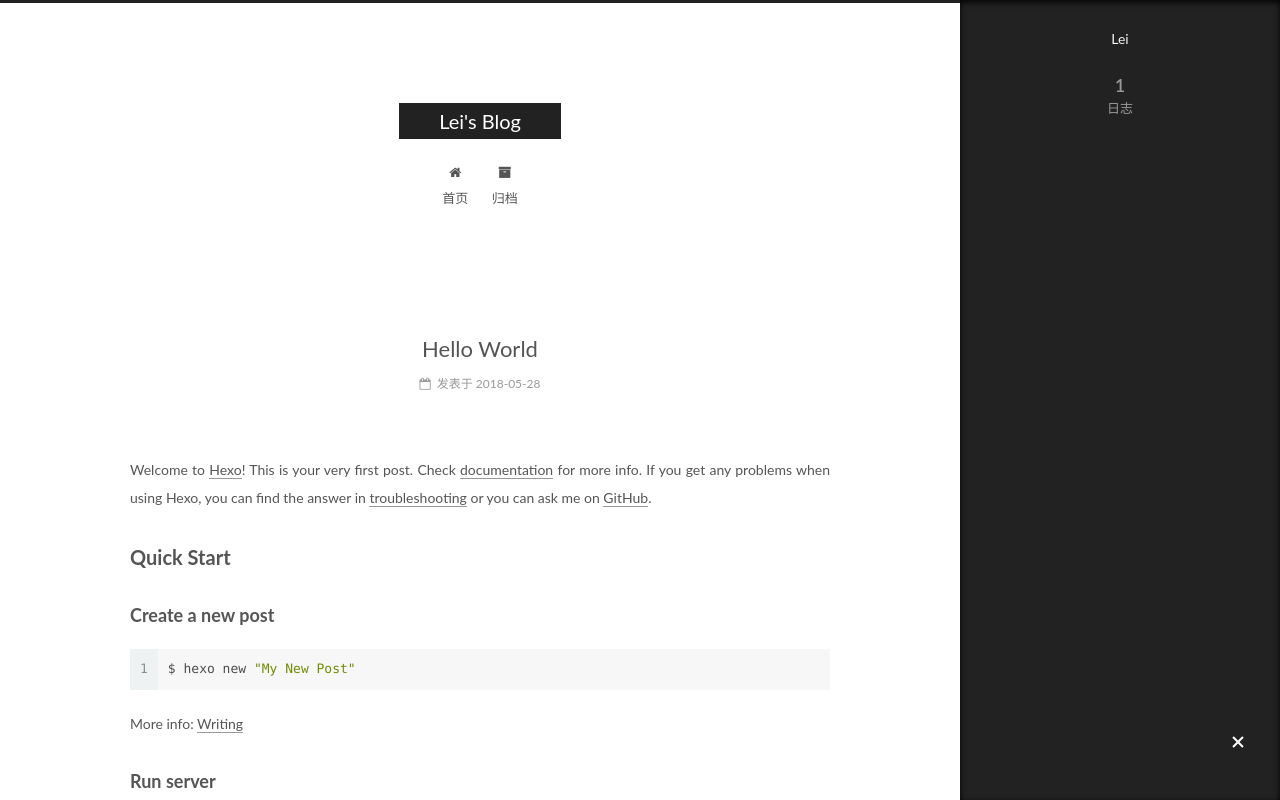
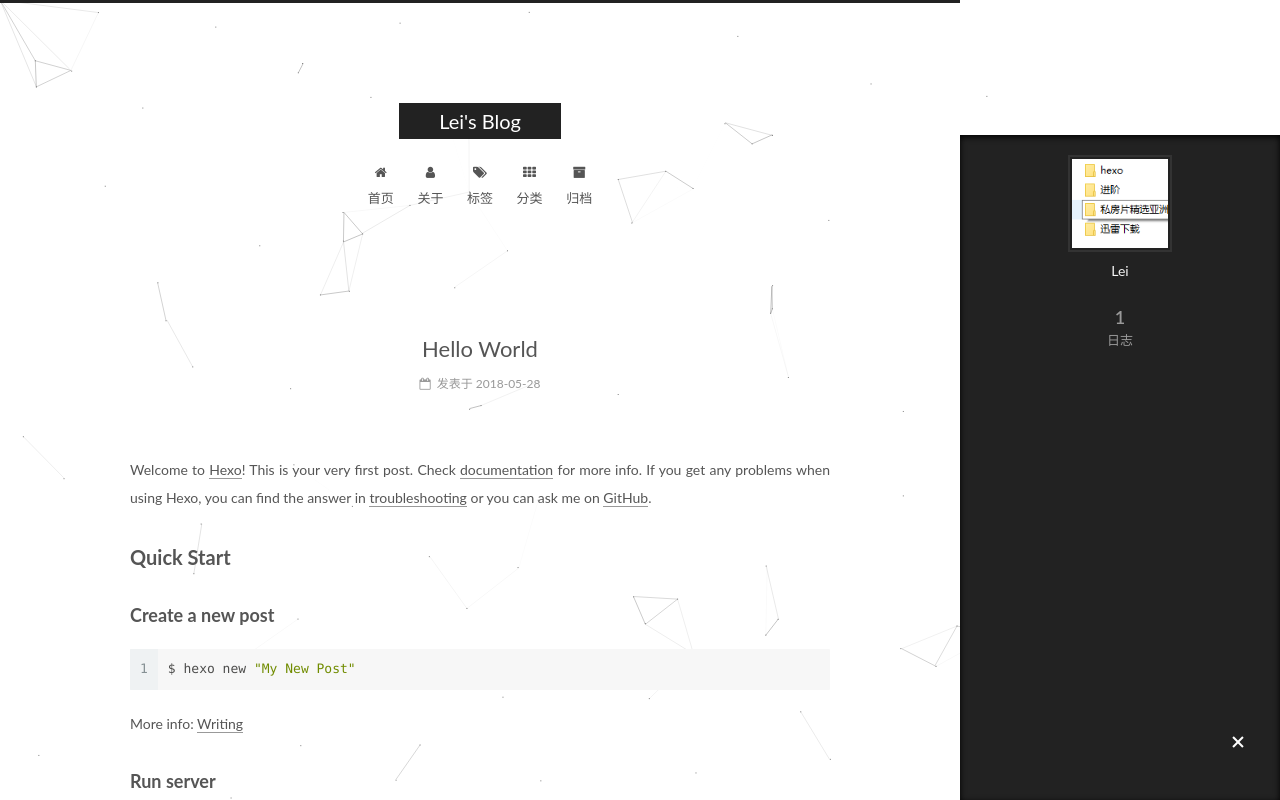
Before and after one commit to shyblack/shyblack.github.io, a plain HTML site: page index.html in a window 1280 px wide. Both pictures are taken after a click on the element 1238 px from the left and 743 px from the top of the page. Shown: the top 800 px of the page. Drawn offline with Linux system fonts and the light colour scheme.

Commit message:
Site updated: 2018-05-28 13:21:44

```diff
--- a/2018/05/28/hello-world/index.html
+++ b/2018/05/28/hello-world/index.html
@@ -5,7 +5,7 @@
 
 
 
-<html class="theme-next muse use-motion" lang="zh-Hans">
+<html class="theme-next gemini use-motion" lang="zh-Hans">
 <head>
   <meta charset="UTF-8"/>
 <meta http-equiv="X-UA-Compatible" content="IE=edge" />
@@ -13,6 +13,13 @@
 <meta name="theme-color" content="#222">
 
 
+
+
+
+
+
+  <script src="/lib/pace/pace.min.js?v=1.0.2"></script>
+  <link href="/lib/pace/pace-theme-minimal.min.css?v=1.0.2" rel="stylesheet">
 
 
 
@@ -97,7 +104,7 @@
   var NexT = window.NexT || {};
   var CONFIG = {
     root: '/',
-    scheme: 'Muse',
+    scheme: 'Gemini',
     version: '5.1.4',
     sidebar: {"position":"left","display":"post","offset":12,"b2t":false,"scrollpercent":false,"onmobile":false},
     fancybox: true,
@@ -190,6 +197,36 @@
         </li>
 
 
+        <li class="menu-item menu-item-about">
+          <a href="/about/" rel="section">
+
+              <i class="menu-item-icon fa fa-fw fa-user"></i> <br />
+
+            关于
+          </a>
+        </li>
+
+
+        <li class="menu-item menu-item-tags">
+          <a href="/tags/" rel="section">
+
+              <i class="menu-item-icon fa fa-fw fa-tags"></i> <br />
+
+            标签
+          </a>
+        </li>
+
+
+        <li class="menu-item menu-item-categories">
+          <a href="/categories/" rel="section">
+
+              <i class="menu-item-icon fa fa-fw fa-th"></i> <br />
+
+            分类
+          </a>
+        </li>
+
+
         <li class="menu-item menu-item-archives">
           <a href="/archives/" rel="section">
 
@@ -237,7 +274,7 @@
     <span hidden itemprop="author" itemscope itemtype="http://schema.org/Person">
       <meta itemprop="name" content="Lei">
       <meta itemprop="description" content="">
-      <meta itemprop="image" content="/images/avatar.gif">
+      <meta itemprop="image" content="/img/avatar.png">
     </span>
 
     <span hidden itemprop="publisher" itemscope itemtype="http://schema.org/Organization">
@@ -390,6 +427,10 @@
         <div class="site-overview">
           <div class="site-author motion-element" itemprop="author" itemscope itemtype="http://schema.org/Person">
 
+              <img class="site-author-image" itemprop="image"
+                src="/img/avatar.png"
+                alt="Lei" />
+
               <p class="site-author-name" itemprop="name">Lei</p>
               <p class="site-description motion-element" itemprop="description"></p>
           </div>
@@ -472,11 +513,7 @@
 
 
 
-  <span class="post-meta-divider">|</span>
 
-
-
-  <div class="theme-info">主题 &mdash; <a class="theme-link" target="_blank" href="https://github.com/iissnan/hexo-theme-next">NexT.Muse</a> v5.1.4</div>
 
 
 
@@ -535,6 +572,8 @@
 
 
 
+
+
     <script type="text/javascript" src="/lib/jquery/index.js?v=2.1.3"></script>
 
 
@@ -565,6 +604,11 @@
 
 
 
+    <script type="text/javascript" src="/lib/canvas-nest/canvas-nest.min.js"></script>
+
+
+
+
 
 
   <script type="text/javascript" src="/js/src/utils.js?v=5.1.4"></script>
@@ -573,6 +617,13 @@
 
 
 
+
+
+
+
+  <script type="text/javascript" src="/js/src/affix.js?v=5.1.4"></script>
+
+  <script type="text/javascript" src="/js/src/schemes/pisces.js?v=5.1.4"></script>
 
 
 
--- a/index.html
+++ b/index.html
@@ -5,7 +5,7 @@
 
 
 
-<html class="theme-next muse use-motion" lang="zh-Hans">
+<html class="theme-next gemini use-motion" lang="zh-Hans">
 <head>
   <meta charset="UTF-8"/>
 <meta http-equiv="X-UA-Compatible" content="IE=edge" />
@@ -13,6 +13,13 @@
 <meta name="theme-color" content="#222">
 
 
+
+
+
+
+
+  <script src="/lib/pace/pace.min.js?v=1.0.2"></script>
+  <link href="/lib/pace/pace-theme-minimal.min.css?v=1.0.2" rel="stylesheet">
 
 
 
@@ -93,7 +100,7 @@
   var NexT = window.NexT || {};
   var CONFIG = {
     root: '/',
-    scheme: 'Muse',
+    scheme: 'Gemini',
     version: '5.1.4',
     sidebar: {"position":"left","display":"post","offset":12,"b2t":false,"scrollpercent":false,"onmobile":false},
     fancybox: true,
@@ -187,6 +194,36 @@
         </li>
 
 
+        <li class="menu-item menu-item-about">
+          <a href="/about/" rel="section">
+
+              <i class="menu-item-icon fa fa-fw fa-user"></i> <br />
+
+            关于
+          </a>
+        </li>
+
+
+        <li class="menu-item menu-item-tags">
+          <a href="/tags/" rel="section">
+
+              <i class="menu-item-icon fa fa-fw fa-tags"></i> <br />
+
+            标签
+          </a>
+        </li>
+
+
+        <li class="menu-item menu-item-categories">
+          <a href="/categories/" rel="section">
+
+              <i class="menu-item-icon fa fa-fw fa-th"></i> <br />
+
+            分类
+          </a>
+        </li>
+
+
         <li class="menu-item menu-item-archives">
           <a href="/archives/" rel="section">
 
@@ -234,7 +271,7 @@
     <span hidden itemprop="author" itemscope itemtype="http://schema.org/Person">
       <meta itemprop="name" content="Lei">
       <meta itemprop="description" content="">
-      <meta itemprop="image" content="/images/avatar.gif">
+      <meta itemprop="image" content="/img/avatar.png">
     </span>
 
     <span hidden itemprop="publisher" itemscope itemtype="http://schema.org/Organization">
@@ -379,6 +416,10 @@
         <div class="site-overview">
           <div class="site-author motion-element" itemprop="author" itemscope itemtype="http://schema.org/Person">
 
+              <img class="site-author-image" itemprop="image"
+                src="/img/avatar.png"
+                alt="Lei" />
+
               <p class="site-author-name" itemprop="name">Lei</p>
               <p class="site-description motion-element" itemprop="description"></p>
           </div>
@@ -445,11 +486,7 @@
 
 
 
-  <span class="post-meta-divider">|</span>
 
-
-
-  <div class="theme-info">主题 &mdash; <a class="theme-link" target="_blank" href="https://github.com/iissnan/hexo-theme-next">NexT.Muse</a> v5.1.4</div>
 
 
 
@@ -508,6 +545,8 @@
 
 
 
+
+
     <script type="text/javascript" src="/lib/jquery/index.js?v=2.1.3"></script>
 
 
@@ -538,6 +577,11 @@
 
 
 
+    <script type="text/javascript" src="/lib/canvas-nest/canvas-nest.min.js"></script>
+
+
+
+
 
 
   <script type="text/javascript" src="/js/src/utils.js?v=5.1.4"></script>
@@ -546,6 +590,13 @@
 
 
 
+
+
+
+
+  <script type="text/javascript" src="/js/src/affix.js?v=5.1.4"></script>
+
+  <script type="text/javascript" src="/js/src/schemes/pisces.js?v=5.1.4"></script>
 
 
 
```
Also changed, not shown: archives/2018/05/index.html (+57 -6 lines), archives/2018/index.html (+57 -6 lines), archives/index.html (+57 -6 lines), img/avatar.png (added).
